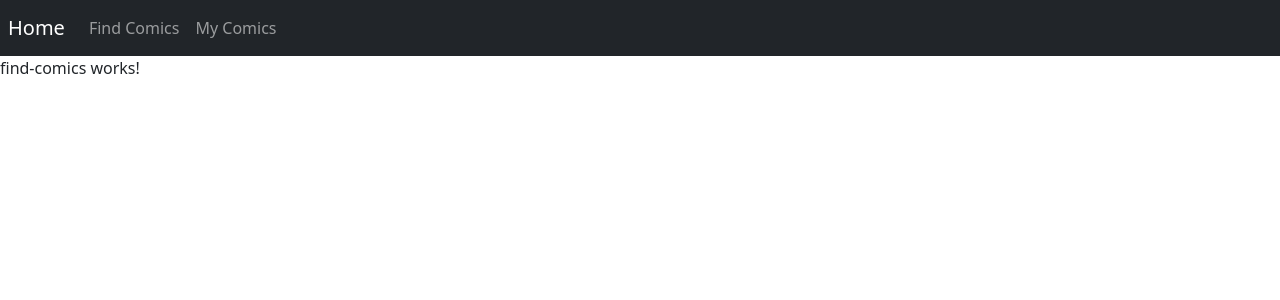
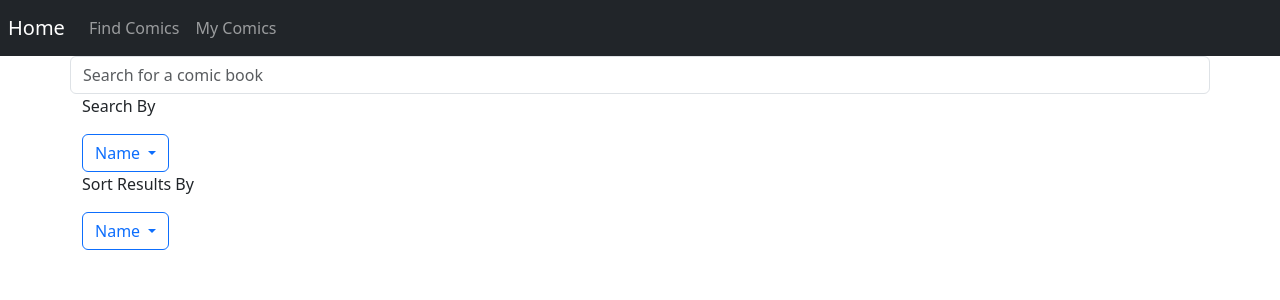
Before and after one commit to aspadegit/comic-site, an Angular app: page /find-comics in a window 1280 px wide. Shown: the top 300 px of the page. Built offline with nearby package versions, Linux system fonts and the light colour scheme.

Commit message:
added dropdown component

```diff
--- a/package.json
+++ b/package.json
@@ -12,6 +12,7 @@
   "private": true,
   "dependencies": {
     "@angular/animations": "^19.1.0",
+    "@angular/cdk": "^19.1.0",
     "@angular/common": "^19.1.0",
     "@angular/compiler": "^19.1.0",
     "@angular/core": "^19.1.0",
@@ -21,8 +22,11 @@
     "@angular/platform-server": "^19.1.0",
     "@angular/router": "^19.1.0",
     "@angular/ssr": "^19.1.7",
+    "@coreui/angular": "~5.3.14",
+    "@coreui/coreui": "^5.2.0",
+    "@coreui/icons-angular": "~5.3.12",
     "@ng-bootstrap/ng-bootstrap": "^18.0.0",
-    "@popperjs/core": "^2.11.8",
+    "@popperjs/core": "~2.11.8",
     "bootstrap": "^5.3.3",
     "express": "^4.18.2",
     "rxjs": "~7.8.0",
--- /dev/null
+++ b/src/app/dropdown/dropdown.component.html
@@ -0,0 +1,12 @@
+<p>{{caption()}}</p>
+<div ngbDropdown class="d-inline-block">
+
+<button type="button" class="btn btn-outline-primary" id="dropdownBasic1" ngbDropdownToggle>
+    {{dropdownList()[curDropdownSelection()]}}
+</button>
+<div ngbDropdownMenu aria-labelledby="dropdownBasic1">
+    @for(item of dropdownList(); track $index)
+    {
+        <button ngbDropdownItem (click)="onClickDropdownItem($index)">{{dropdownList()[$index]}}</button>
+    }
+</div>
--- /dev/null
+++ b/src/app/dropdown/dropdown.component.ts
@@ -0,0 +1,21 @@
+import { Component, input } from '@angular/core';
+import { signal } from '@angular/core';
+import { NgbDropdownModule } from '@ng-bootstrap/ng-bootstrap';
+
+@Component({
+  selector: 'app-dropdown',
+  imports: [NgbDropdownModule],
+  templateUrl: './dropdown.component.html',
+  styleUrl: './dropdown.component.css'
+})
+export class DropdownComponent {
+  dropdownList = input(['__NotSet__']);
+  caption = input('__Caption__');
+  curDropdownSelection = signal(0);
+
+
+  onClickDropdownItem(index :number) : void
+  {
+    this.curDropdownSelection.set(index);
+  }
+}
--- a/src/app/find-comics/find-comics.component.html
+++ b/src/app/find-comics/find-comics.component.html
@@ -1 +1,14 @@
-<p>find-comics works!</p>
+
+<div class="container">
+
+    <div class="row">
+        <input type="text" class="form-control" placeholder="Search for a comic book">
+        <div>
+            <ng-container #container>
+
+            </ng-container>
+            <div></div>
+
+        </div>
+    </div>
+</div>
--- a/src/app/find-comics/find-comics.component.ts
+++ b/src/app/find-comics/find-comics.component.ts
@@ -1,11 +1,44 @@
-import { Component } from '@angular/core';
+import { Component, OnInit, Signal, viewChild, ViewContainerRef, WritableSignal, ComponentRef } from '@angular/core';
+import { NgbDropdownModule } from '@ng-bootstrap/ng-bootstrap';
+import {signal} from '@angular/core';
+import { DropdownComponent } from '../dropdown/dropdown.component';
+import { inject } from '@angular/core';
 
 @Component({
   selector: 'app-find-comics',
-  imports: [],
+  imports: [NgbDropdownModule],
   templateUrl: './find-comics.component.html',
   styleUrl: './find-comics.component.css'
 })
-export class FindComicsComponent {
+
+
+export class FindComicsComponent implements OnInit {
+
+  curDropdownSelection : WritableSignal<number> = signal(0);
+
+  vcr = viewChild('container', {read: ViewContainerRef});
+  #filterDropdownRef?: ComponentRef<DropdownComponent>;
+  #sortDropdownRef?: ComponentRef<DropdownComponent>;
+
+  setupDropdownComponent(ref : ComponentRef<DropdownComponent> | undefined, dropdownItems : string[], caption : string)
+  {
+    ref?.setInput('dropdownList', dropdownItems);
+    ref?.setInput('caption', caption);
+
+  }
+
+  onClickDropdownItem(index :number) : void
+  {
+    this.curDropdownSelection.set(index);
+  }
+
+  ngOnInit(): void {
+
+      this.#filterDropdownRef = this.vcr()?.createComponent(DropdownComponent);
+      this.setupDropdownComponent(this.#filterDropdownRef, ['Name', 'Publisher'], "Search By");
+
+      this.#sortDropdownRef = this.vcr()?.createComponent(DropdownComponent);
+      this.setupDropdownComponent(this.#sortDropdownRef, ['Name', 'Publisher', 'Date'], "Sort Results By");
+  }
 
 }
```
Also changed, not shown: src/app/dropdown/dropdown.component.css (added), 2 other files (tests, documents, lock files or other folders).
